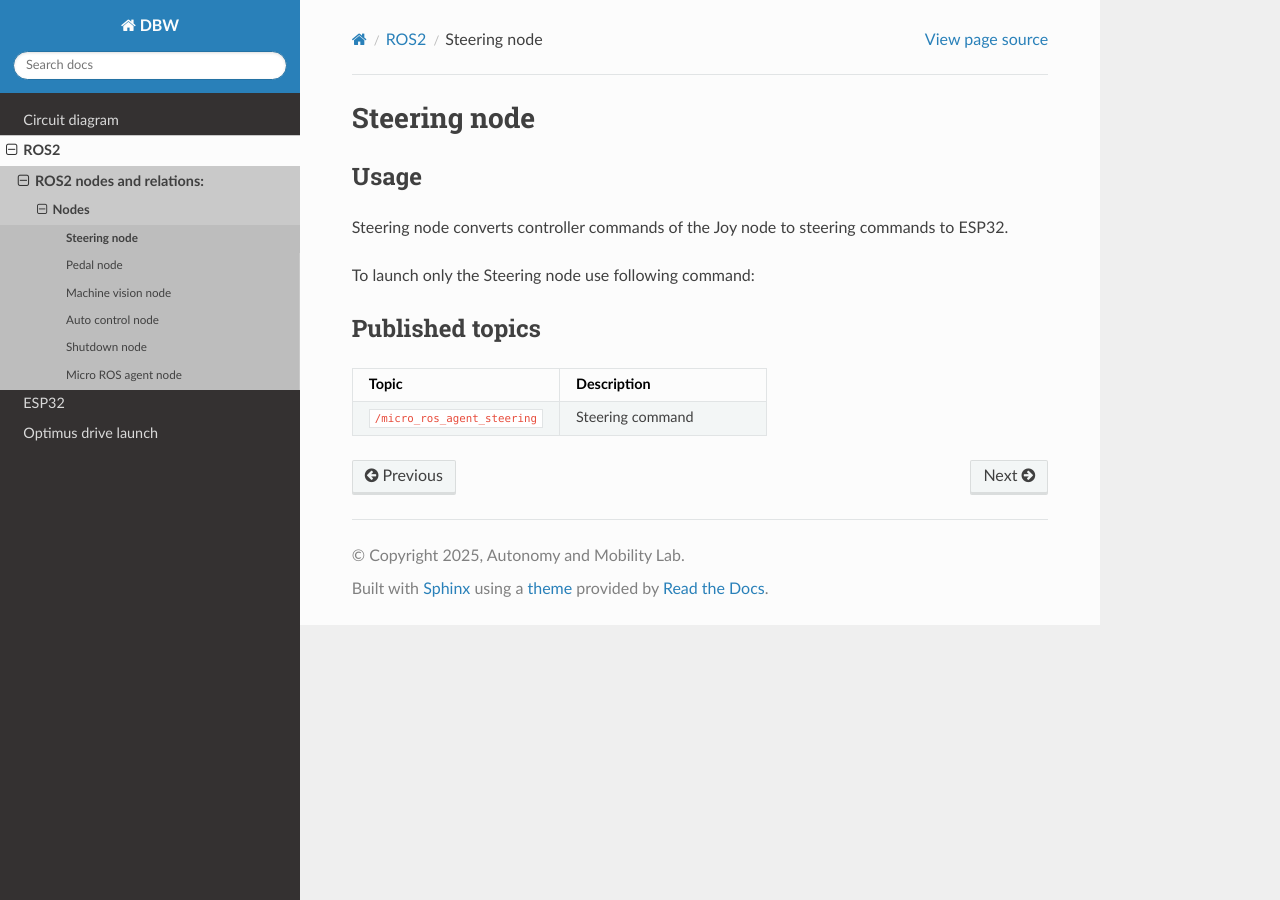
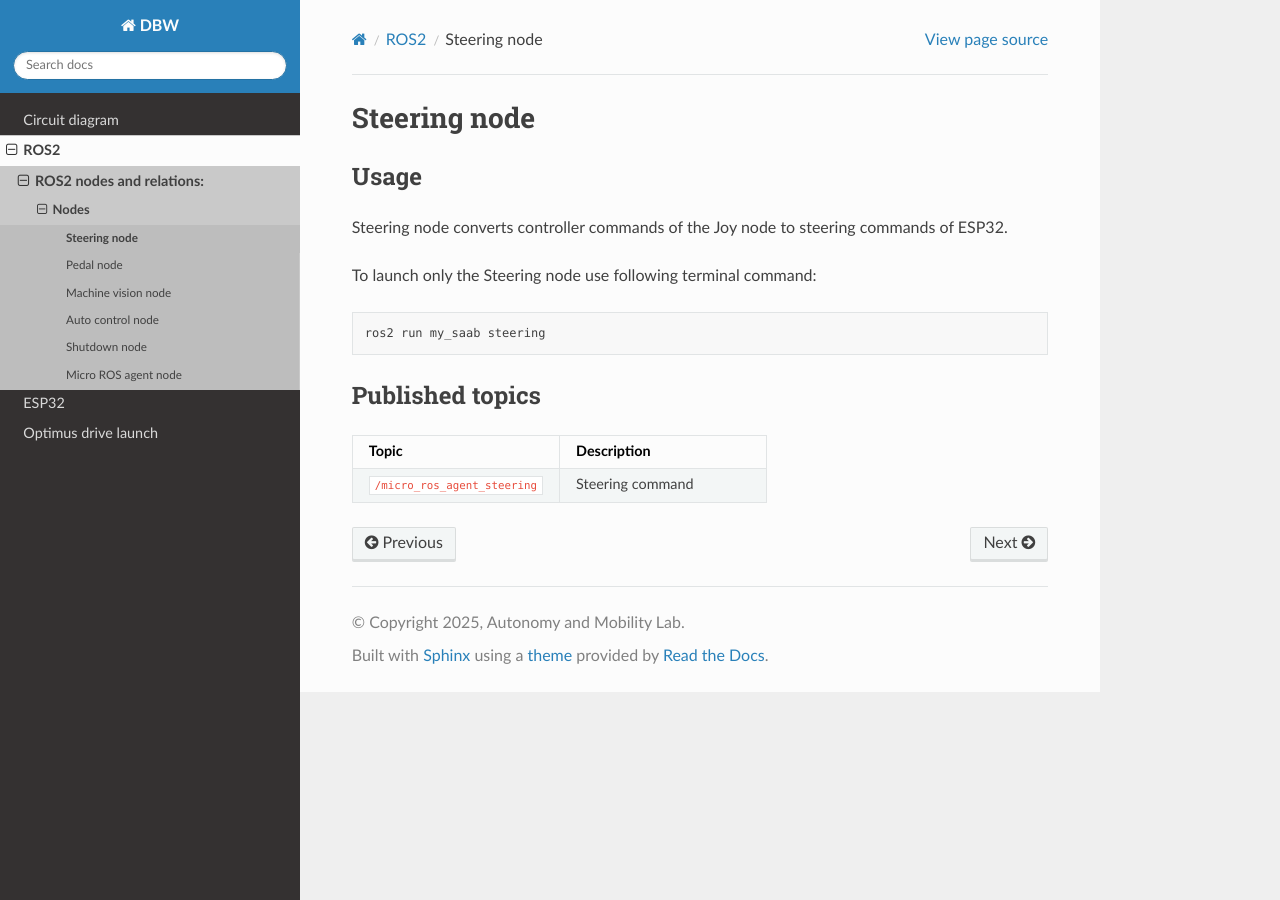
Before and after one commit to pirhonje/DBWRTD, a Sphinx documentation site: the page built from docs/source/steering.rst, in a window 1280 px wide. Built offline with Sphinx 7.4.7 and the Read the Docs theme 3.1.0, drawn with Linux system fonts in a browser that asks for light colours.

Commit message:
Update steering.rst

```diff
--- a/docs/source/steering.rst
+++ b/docs/source/steering.rst
@@ -6,12 +6,13 @@ Steering node
 Usage
 =====
 
-Steering node converts controller commands of the Joy node to steering commands to ESP32.
+Steering node converts controller commands of the Joy node to steering commands of ESP32.
 
-To launch only the Steering node use following command:
+To launch only the Steering node use following terminal command:
 
 .. code-block:: bash
-    ros2 run my_saab steering
+
+   ros2 run my_saab steering
 
 Published topics
 ===============
```
